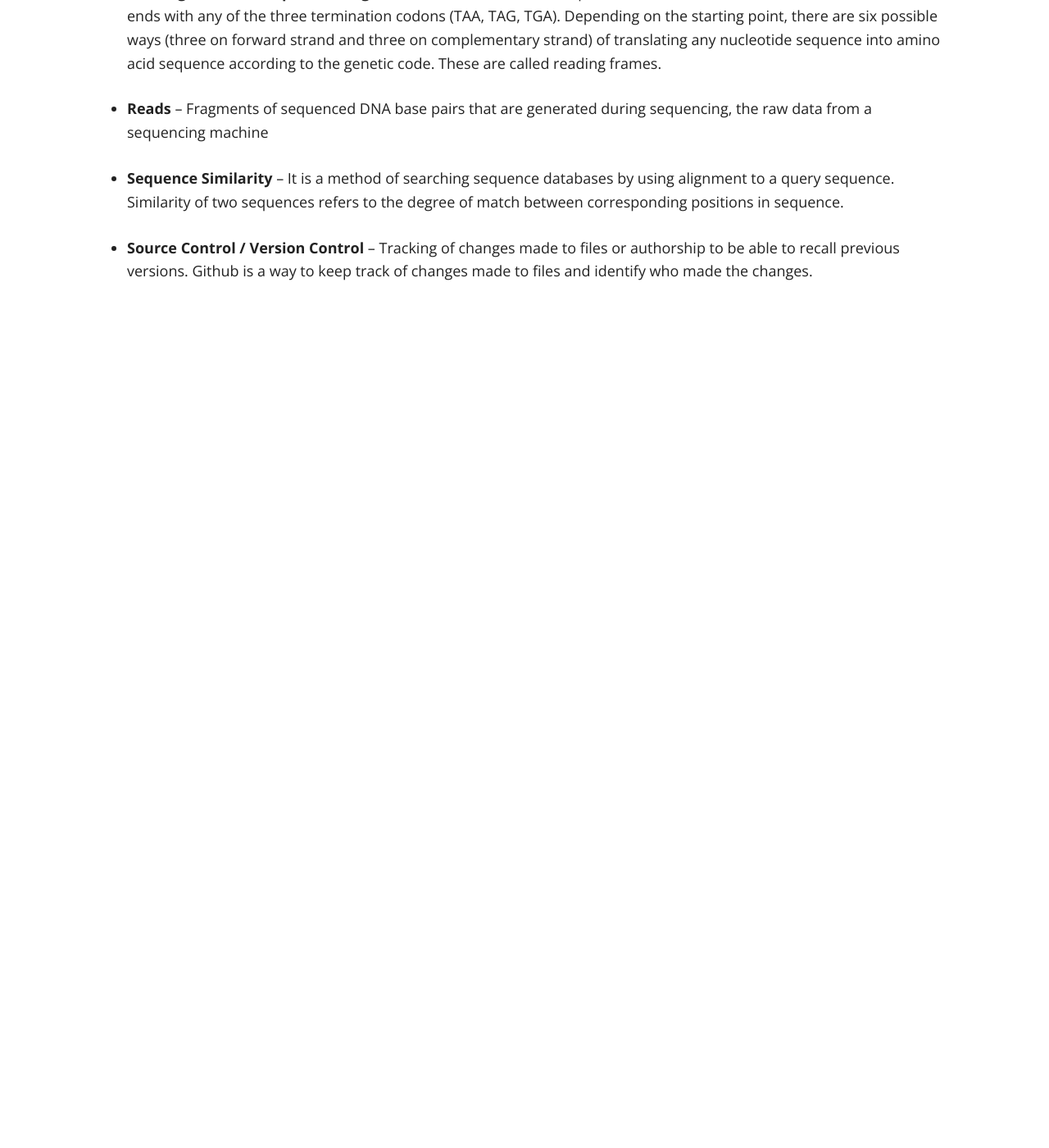
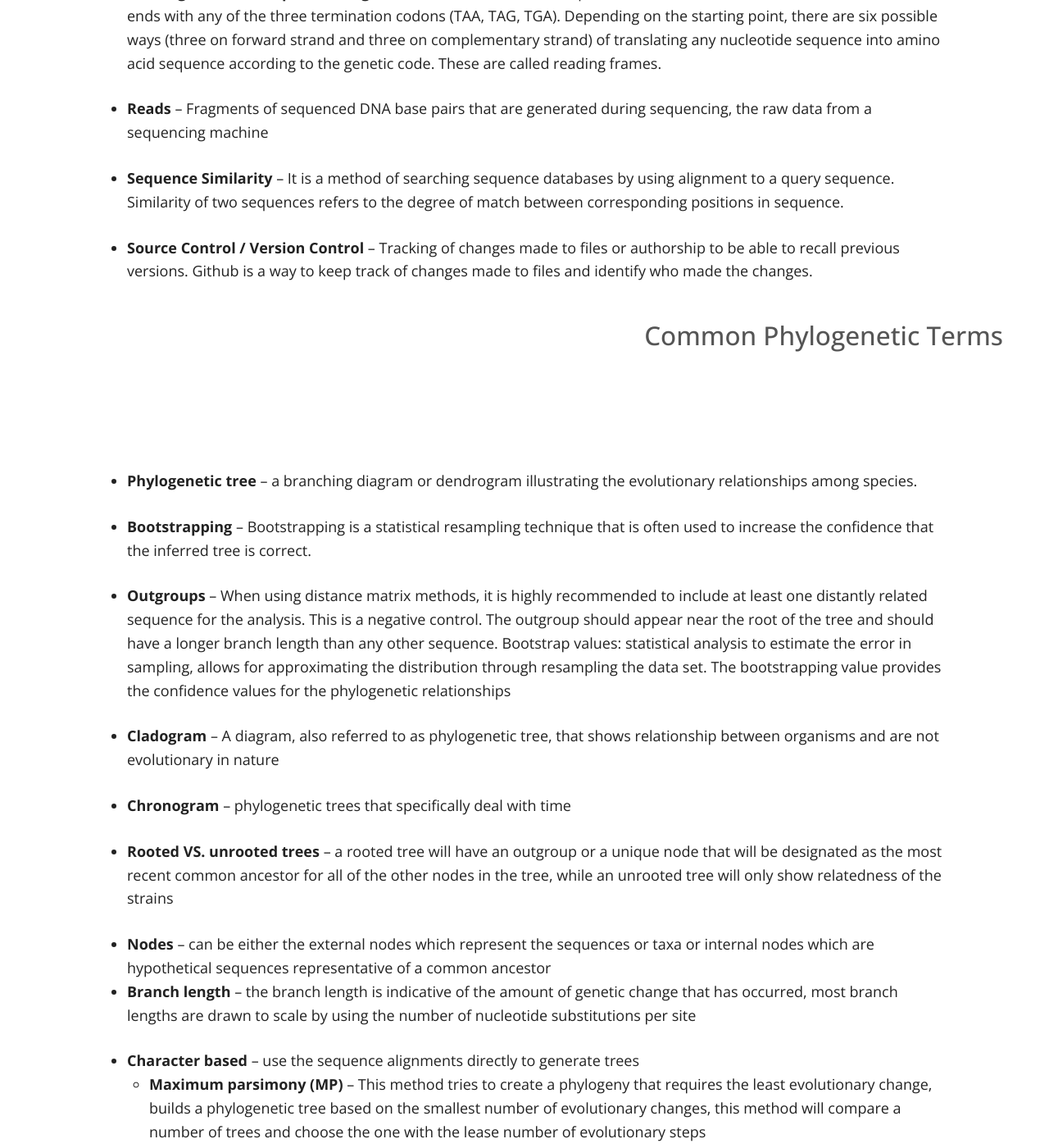
Before and after one commit to StaPH-B/midwest-region, a Jekyll site: the page built from in-progress/outline.md, in a window 1280 px wide and 1400 px high, scrolled down 63393 px. Shown: the whole window at 82% size. Built offline with Jekyll 4.4.1, drawn with Linux system fonts in a browser that asks for light colours; our own code applies the rules of GitHub Pages for plain Markdown files; before the commit the page ends 63828 px from its top, so only the background shows below that; some of the changed text lies outside the part shown.

Commit message:
Add common phylo terms

```diff
--- a/in-progress/outline.md
+++ b/in-progress/outline.md
@@ -1871,3 +1871,29 @@ Recombination – rearrangement of genetic material. Both prokaryotes and eukary
 * **Sequence Similarity** – It is a method of searching sequence databases by using alignment to a query sequence. Similarity of two sequences refers to the degree of match between corresponding positions in sequence.
 
 * **Source Control / Version Control** – Tracking of changes made to files or authorship to be able to recall previous versions. Github is a way to keep track of changes made to files and identify who made the changes.
+
+## Common Phylogenetic Terms
+
+* **Phylogenetic tree** – a branching diagram or dendrogram illustrating the evolutionary relationships among species.
+
+* **Bootstrapping** – Bootstrapping is a statistical resampling technique that is often used to increase the confidence that the inferred tree is correct.
+
+* **Outgroups** – When using distance matrix methods, it is highly recommended to include at least one distantly related sequence for the analysis. This is a negative control. The outgroup should appear near the root of the tree and should have a longer branch length than any other sequence.
+Bootstrap values: statistical analysis to estimate the error in sampling, allows for approximating the distribution through resampling the data set. The bootstrapping value provides the confidence values for the phylogenetic relationships
+
+* **Cladogram** – A diagram, also referred to as phylogenetic tree, that shows relationship between organisms and are not evolutionary in nature
+
+* **Chronogram** – phylogenetic trees that specifically deal with time
+
+* **Rooted VS. unrooted trees** – a rooted tree will have an outgroup or a unique node that will be designated as the most recent common ancestor for all of the other nodes in the tree, while an unrooted tree will only show relatedness of the strains
+
+* **Nodes** – can be either the external nodes which represent the sequences or taxa or internal nodes which are hypothetical sequences representative of a common ancestor
+* **Branch length** – the branch length is indicative of the amount of genetic change that has occurred, most branch lengths are drawn to scale by using the number of nucleotide substitutions per site
+
+* **Character based** – use the sequence alignments directly to generate trees
+  * **Maximum parsimony (MP)** – This method tries to create a phylogeny that requires the least evolutionary change, builds a phylogenetic tree based on the smallest number of evolutionary changes, this method will compare a number of trees and choose the one with the lease number of evolutionary steps
+  * **Maximum-likelihood (ML)** – ML uses a statistical approach to infer a phylogenetic tree. ML is well suited for the analysis of distantly related sequences but is computationally expensive and thus not that well suited for larger input data, phylogenetic tree will be built based on a specific model specified, it will take into account the statistical likelihood of one sequence being converted into another
+
+* **Distance-based** – transform the sequence alignments into distance matrixes
+  * **Neighbor-Joining method** – a distance based method that chooses the closest neighbor, does not assume that all taxa are equidistant from the root
+  * **UPGMA (Unweighted Pair Group Method with Arithmetic Mean)** – A simple clustering method that assumes a constant rate of evolution (molecular clock hypothesis). It needs a distance matrix of the analyzed taxa that can be calculated from a multiple alignment, this method will build phylogenetic trees based off of a distance matrix, it will assume to start building the tree by clustering the two most related taxa and then sequentially add the next related taxa to the tree
```
